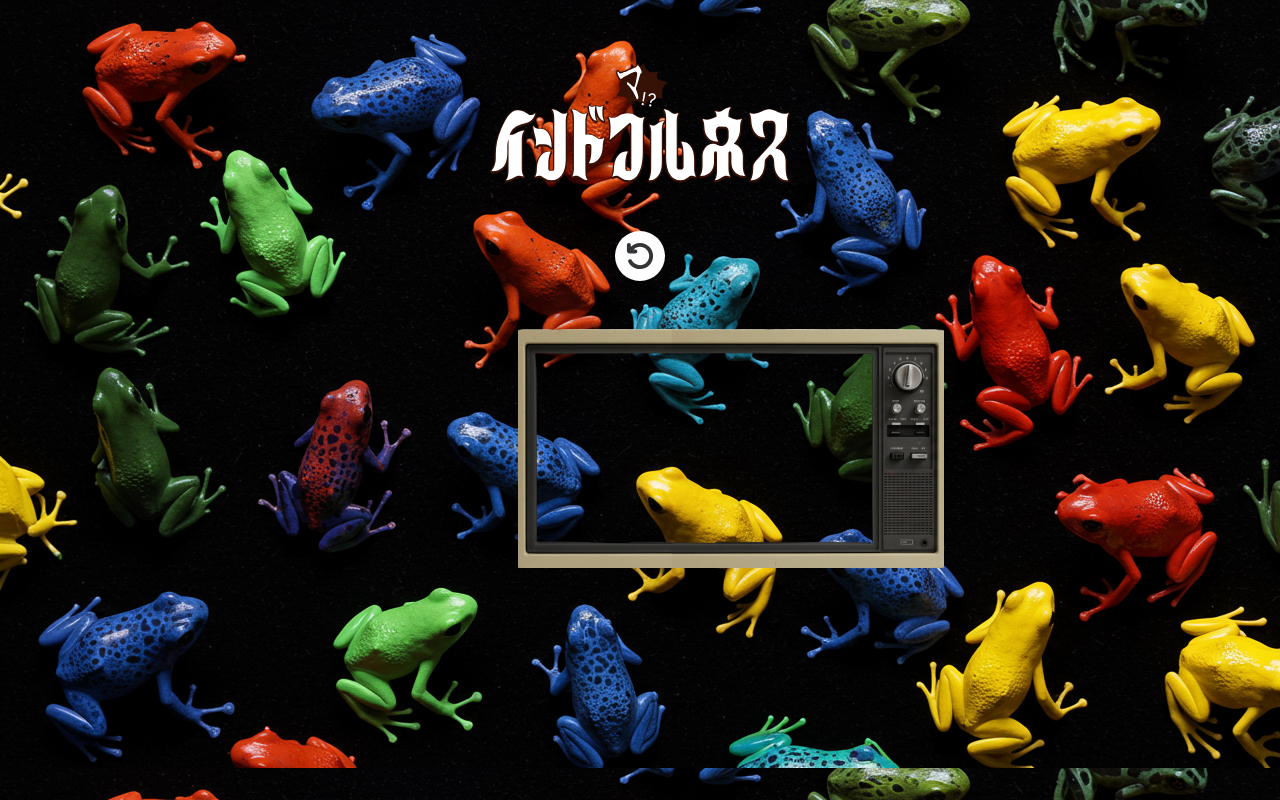
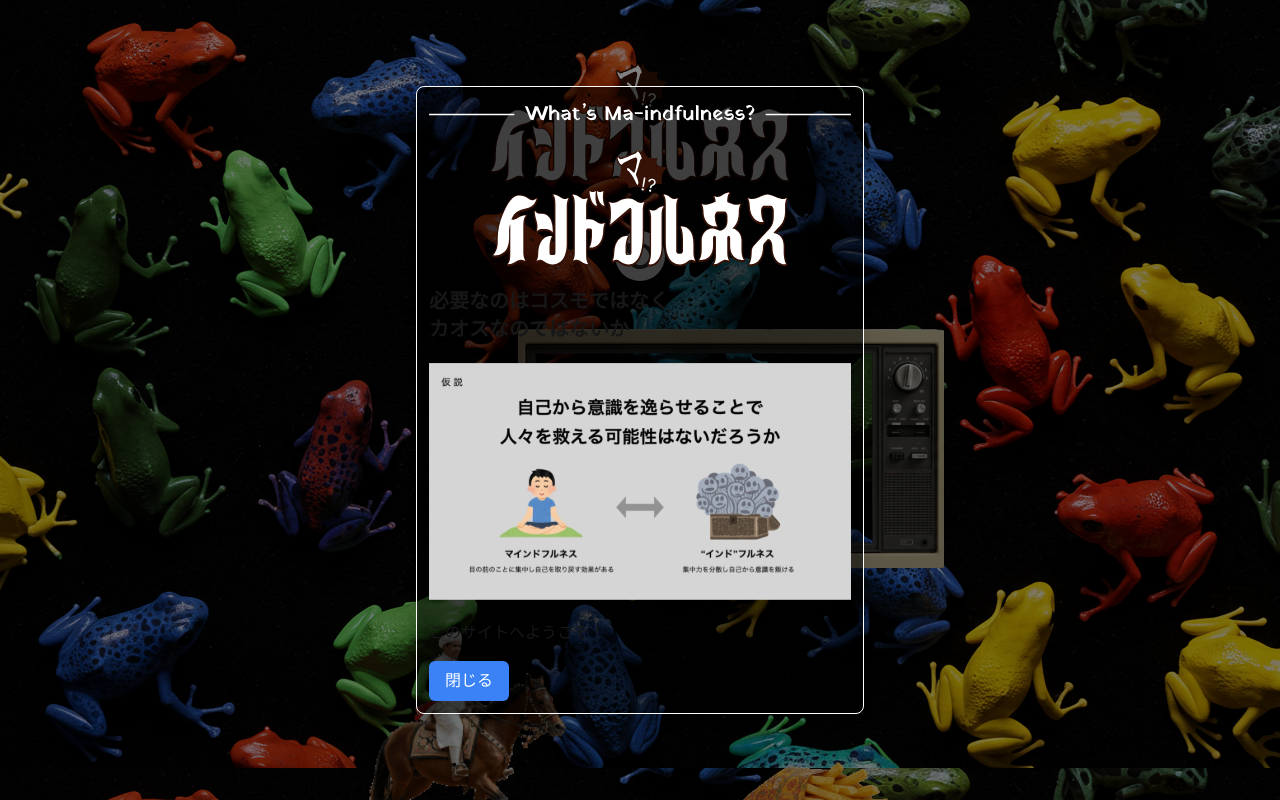
Before and after one commit to gentixyann/indofullness-app, a Next.js app: page / in a window 1280 px wide. Shown: the top 800 px of the page. Built offline with nearby package versions, Linux system fonts and the light colour scheme.

Commit message:
modalのタイトルとスライド画像追加

```diff
--- a/app/page.tsx
+++ b/app/page.tsx
@@ -7,15 +7,18 @@ import imageSources from "../public/json/imageSources.json";
 import VideoSection from "@/components/VideoSection";
 import ImageSection from "@/components/ImageSection";
 import Link from "next/link";
+import Modal from "@/components/Modal";
 import AssassinFromIndiaButton from "@/components/AssassinFromIndiaButton";
 
 export default function Page() {
   const [selectedVideos, setSelectedVideos] = useState<string[]>([]);
   const [imageVisibility, setImageVisibility] = useState<boolean[]>([]);
+  const [showModal, setShowModal] = useState(false);
 
   // 🎯 初回・画像リスト更新時に visibility 配列をセット
   useEffect(() => {
     setImageVisibility(Array(imageSources.length).fill(true));
+    setShowModal(true);
   }, []);
 
   // 🎯 ボタンで呼び出せるように useCallback でラップ
@@ -46,6 +49,7 @@ export default function Page() {
 
   return (
     <div className="flex flex-col items-center max-w-screen-sm mx-auto p-4 overflow-x-hidden">
+      {showModal && <Modal onClose={() => setShowModal(false)} />}
       {/* ロゴの表示 */}
       <div className="my-12">
         <Image
--- /dev/null
+++ b/components/Modal.tsx
@@ -0,0 +1,63 @@
+"use client";
+
+import React, { useEffect, useState } from "react";
+import Image from "next/image";
+
+interface ModalProps {
+  onClose: () => void;
+}
+
+export default function Modal({ onClose }: ModalProps) {
+  const [isVisible, setIsVisible] = useState(false);
+
+  useEffect(() => {
+    setIsVisible(true);
+  }, []);
+
+  if (!isVisible) return null;
+
+  return (
+    <div className=" fixed inset-0 flex items-center justify-center bg-black bg-opacity-50 z-50">
+      <div className="p-3 rounded-lg shadow-lg w-3/4 max-w-md border border-white bg-[#00000080]">
+        <Image
+          width={100}
+          height={100}
+          src="/images/modal/title.svg"
+          alt="title"
+          className="w-full mb-5"
+        />
+        <div className="mb-5 flex justify-center">
+          <Image
+            src="/images/logo.svg"
+            alt="アプリロゴ"
+            width={300}
+            height={50}
+            className="w-[70%]"
+          />
+        </div>
+        <div className="font-bold text-xl mb-5">
+          <h2>必要なのはコスモではなく</h2>
+          <h2>カオスなのではないか</h2>
+        </div>
+        <Image
+          src="/images/modal/slide_image.svg"
+          alt="スライド画像"
+          width={300}
+          height={50}
+          className="w-[100%] mb-5"
+        />
+
+        <p className="mb-4">このサイトへようこそ！</p>
+        <button
+          className="bg-blue-500 text-white px-4 py-2 rounded-md hover:bg-blue-600"
+          onClick={() => {
+            setIsVisible(false);
+            onClose();
+          }}
+        >
+          閉じる
+        </button>
+      </div>
+    </div>
+  );
+}
```
Also changed, not shown: public/images/modal/slide_image.svg (added), public/images/modal/title.svg (added).
